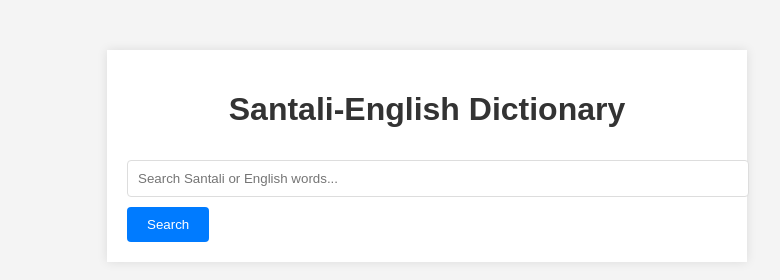
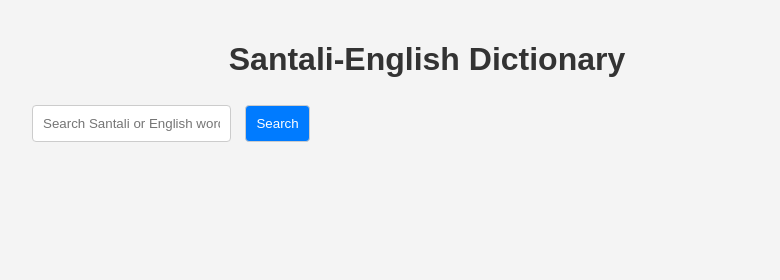
Before and after one commit to kbaske/dictionary, a plain HTML site: page index.html in a window 1280 px wide. Shown: the whole page, without its empty margins (213-993 px from the left). Drawn offline with Linux system fonts and the light colour scheme.

Commit message:
Update styles.css

```diff
--- a/styles.css
+++ b/styles.css
@@ -3,14 +3,6 @@ body {
     background-color: #f4f4f4;
     margin: 0;
     padding: 0;
-}
-
-.container {
-    max-width: 600px;
-    margin: 50px auto;
-    background: white;
-    padding: 20px;
-    box-shadow: 0 0 10px rgba(0, 0, 0, 0.1);
 }
 
 h1 {
@@ -54,7 +46,7 @@ form {
     margin-top: 20px;
 }
 
-input, textarea {
+textarea {
     width: 100%;
     padding: 10px;
     margin: 10px 0;
@@ -62,15 +54,41 @@ input, textarea {
     border-radius: 4px;
 }
 
+
+/* Add necessary styles */
+
+.container {
+    max-width: 800px;
+    margin: 0 auto;
+    padding: 20px;
+}
+
+input, button {
+    padding: 10px;
+    margin: 5px;
+    border: 1px solid #ccc;
+    border-radius: 4px;
+}
+
 button {
-    padding: 10px 20px;
-    border: none;
     background-color: #007bff;
     color: white;
     cursor: pointer;
-    border-radius: 4px;
 }
 
 button:hover {
     background-color: #0056b3;
 }
+
+.result-item {
+    border-bottom: 1px solid #ddd;
+    padding: 10px 0;
+}
+
+.result-item h3 {
+    margin: 0;
+}
+
+.result-item p {
+    margin: 5px 0 0 0;
+}
```
